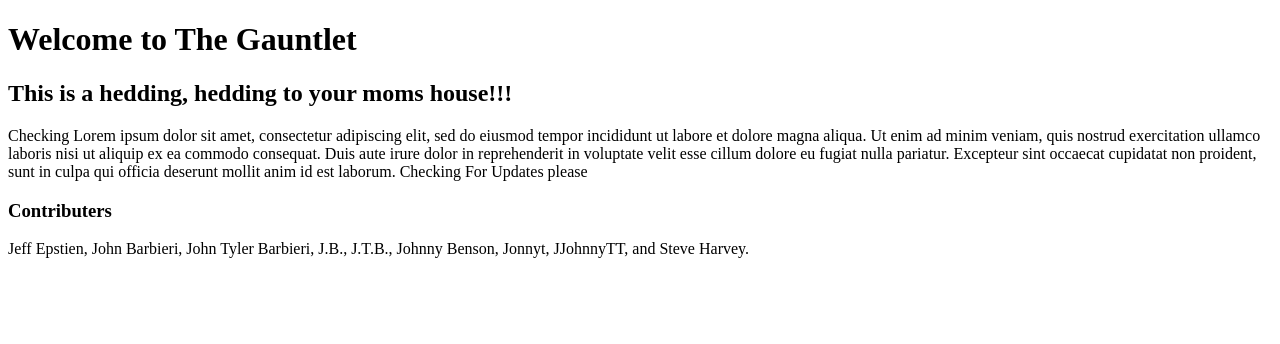
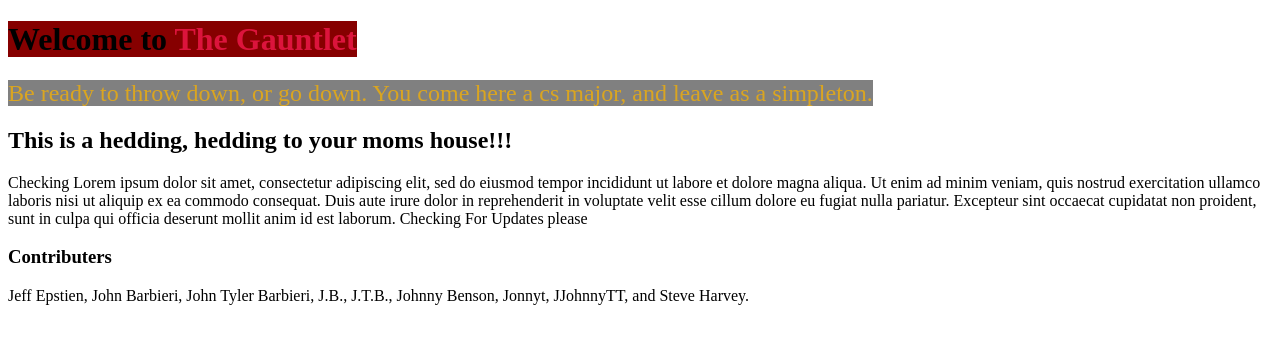
Before and after one commit to PodSh0t/The_Gautlet, a plain HTML site: page newHTML.html in a window 1280 px wide. Drawn offline with Linux system fonts and the light colour scheme.

Commit message:
formatting

```diff
--- a/newHTML.html
+++ b/newHTML.html
@@ -11,8 +11,11 @@
     </head>
     <body>
         <h1>
-            Welcome to The Gauntlet
+            <span style="background-color: rgb(134, 0, 0);"> Welcome to <span style="color: crimson;"> The Gauntlet </span></span>
         </h1>
+        <p>
+            <span style="font-size: x-large; color: goldenrod; background-color: gray;">Be ready to throw down, or go down. You come here a cs major, and leave as a simpleton.</span>
+        </p>
         <h2>
             This is a hedding, hedding to your moms house!!!
         </h2>
```
